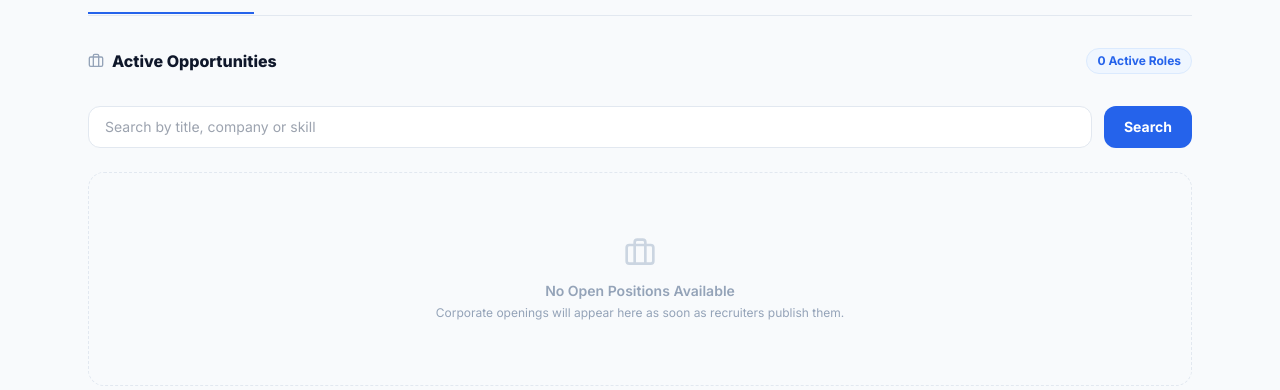
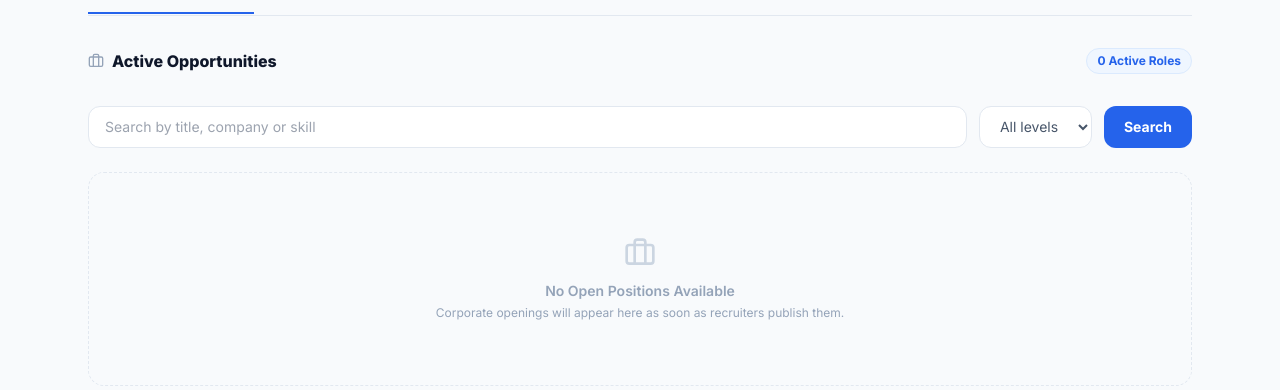
Before and after one commit to hr5ht/Hirely, a Django app: page /dashboard/ in a window 1280 px wide. Shown: the part 278-668 px from the top of the page. Run offline with Django 5.2, Linux system fonts and the light colour scheme; the visitor is signed in with stand-in values (Sample User, id 1); data comes from the database, SQL or seed files in the repository; data that the repository does not hold is empty; some libraries are stand-ins or nearby versions.

Commit message:
feat(marketplace): filter by experience level

```diff
--- a/backend/ai_engine/views.py
+++ b/backend/ai_engine/views.py
@@ -195,6 +195,12 @@ def dashboard_view(request):
         query = request.GET.get('q', '').strip()
         if query:  # skills live in the description
             active_jobs = active_jobs.filter(Q(title__icontains=query) | Q(company__name__icontains=query) | Q(description__icontains=query))
+        level = request.GET.get('level', '')
+        if level:
+            active_jobs = active_jobs.filter(experience_level=level)
+        # Levels are free text typed by recruiters, so offer the ones actually in use
+        levels = Job.objects.filter(is_active=True).exclude(experience_level='').order_by('experience_level') \
+            .values_list('experience_level', flat=True).distinct()
 
         all_sessions = InterviewSession.objects.filter(application__candidate=request.user).order_by('-created_at')
 
@@ -208,6 +214,8 @@ def dashboard_view(request):
             'applications': applications,
             'jobs': active_jobs,
             'query': query,
+            'level': level,
+            'levels': levels,
             'applied_jobs': applied_jobs
         })
 
--- a/backend/templates/dashboard.html
+++ b/backend/templates/dashboard.html
@@ -100,6 +100,11 @@
             <form method="get" class="flex flex-col sm:flex-row gap-3">
                 <input type="search" name="q" value="{{ query }}" placeholder="Search by title, company or skill" aria-label="Search jobs"
                        class="flex-1 px-4 py-2.5 bg-white border border-slate-200 rounded-xl text-sm focus:border-blue-500 focus:ring-1 focus:ring-blue-500 outline-none">
+                <select name="level" onchange="this.form.submit()" aria-label="Experience level"
+                        class="px-4 py-2.5 bg-white border border-slate-200 rounded-xl text-sm text-slate-600 focus:border-blue-500 outline-none">
+                    <option value="">All levels</option>
+                    {% for lvl in levels %}<option value="{{ lvl }}" {% if lvl == level %}selected{% endif %}>{{ lvl }}</option>{% endfor %}
+                </select>
                 <button type="submit" class="px-5 py-2.5 bg-blue-600 hover:bg-blue-700 text-white rounded-xl text-sm font-bold">Search</button>
             </form>
 
@@ -165,9 +170,9 @@
                 {% empty %}
                 <div class="col-span-2 text-center py-16 text-slate-400 border border-dashed border-slate-200 rounded-2xl">
                     <i data-lucide="briefcase" class="w-8 h-8 mx-auto text-slate-300 mb-3"></i>
-                    {% if query %}
-                    <p class="text-sm font-semibold">No roles match "{{ query }}"</p>
-                    <a href="/dashboard/" class="text-xs text-blue-600 font-bold mt-1 inline-block">Clear search</a>
+                    {% if query or level %}
+                    <p class="text-sm font-semibold">No roles match your filters</p>
+                    <a href="/dashboard/" class="text-xs text-blue-600 font-bold mt-1 inline-block">Clear filters</a>
                     {% else %}
                     <p class="text-sm font-semibold">No Open Positions Available</p>
                     <p class="text-xs text-slate-400 mt-1">Corporate openings will appear here as soon as recruiters publish them.</p>
```
